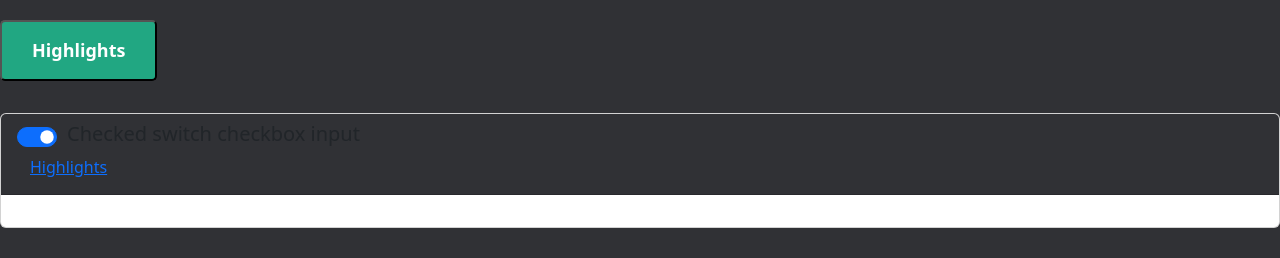
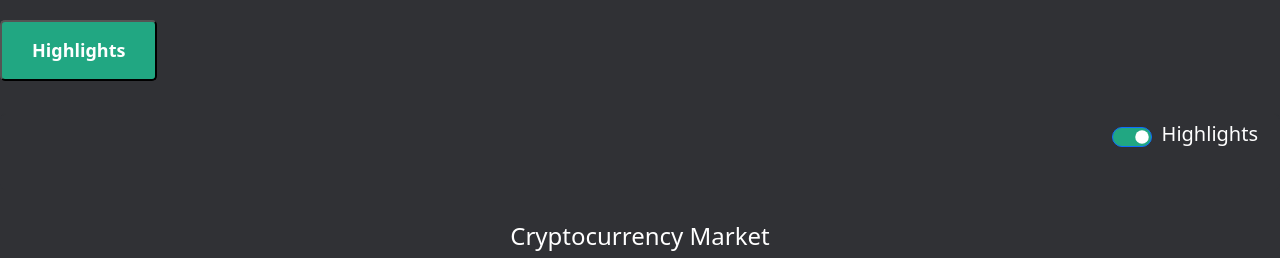
Before and after one commit to RH0IS/DIGIX, a Django app: page /home/ in a window 1280 px wide. Shown: the part 166-424 px from the top of the page. Run offline with Django 4.2, Linux system fonts and the light colour scheme; data that the repository does not hold is empty; some libraries are stand-ins or nearby versions.

Commit message:
Fahim | highlights | added toggle button for highlights

```diff
--- a/templates/coinmarketapp/crypto_list.html
+++ b/templates/coinmarketapp/crypto_list.html
@@ -8,14 +8,18 @@
       <button type="submit" class="btn-highlights-toggle">Highlights</button>
     </form>
     <div class="toggle-highlights" id="accordion">
-    <div class="card">
-      <div class="card-header" id="headingOne" style="background-color: #303135;">
+      <div class="card" style="background-color: #303135;
+      color: white; display: flex; justify-content: right; border-color: transparent;">
+        <div class="card-header" id="headingOne" style="background-color: #303135; display: flex;
+        justify-content: flex-end; border-color: transparent;">
           <h5 class="mb-0">
             <div class="form-check form-switch">
-            <input class="form-check-input" type="checkbox" role="switch" id="flexSwitchCheckChecked" checked>
-            <label class="form-check-label" for="flexSwitchCheckChecked">Checked switch checkbox input</label>
+              <input class="form-check-input" data-toggle="collapse"
+                     data-target="#collapseOne" type="checkbox" role="switch" id="flexSwitchCheckChecked" aria-expanded="true"
+                     aria-controls="collapseOne" checked style="background-color: #21a782;">
+              <label class="form-check-label" for="flexSwitchCheckChecked">Highlights</label>
             </div>
-          <button
+            <!-- <button
               class="btn btn-link"
               data-toggle="collapse"
               data-target="#collapseOne"
@@ -23,7 +27,7 @@
               aria-controls="collapseOne"
             >
               Highlights
-          </button>
+            </button> -->
           </h5>
         </div>
 
```
Also changed, not shown: coinmarketapp/static/coinmarketapp/styles.css (line endings or trailing spaces), 1 other file. Lines whose indentation alone changed are shown as unchanged.
